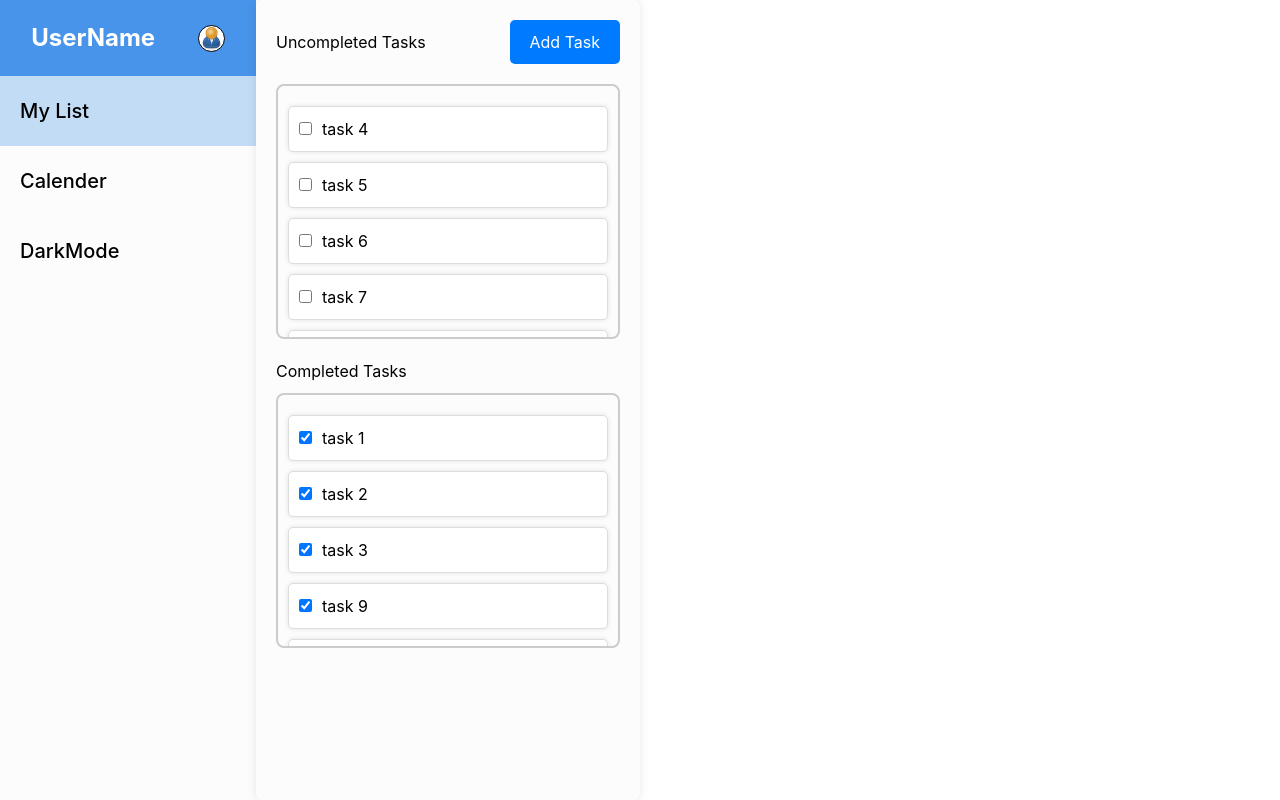
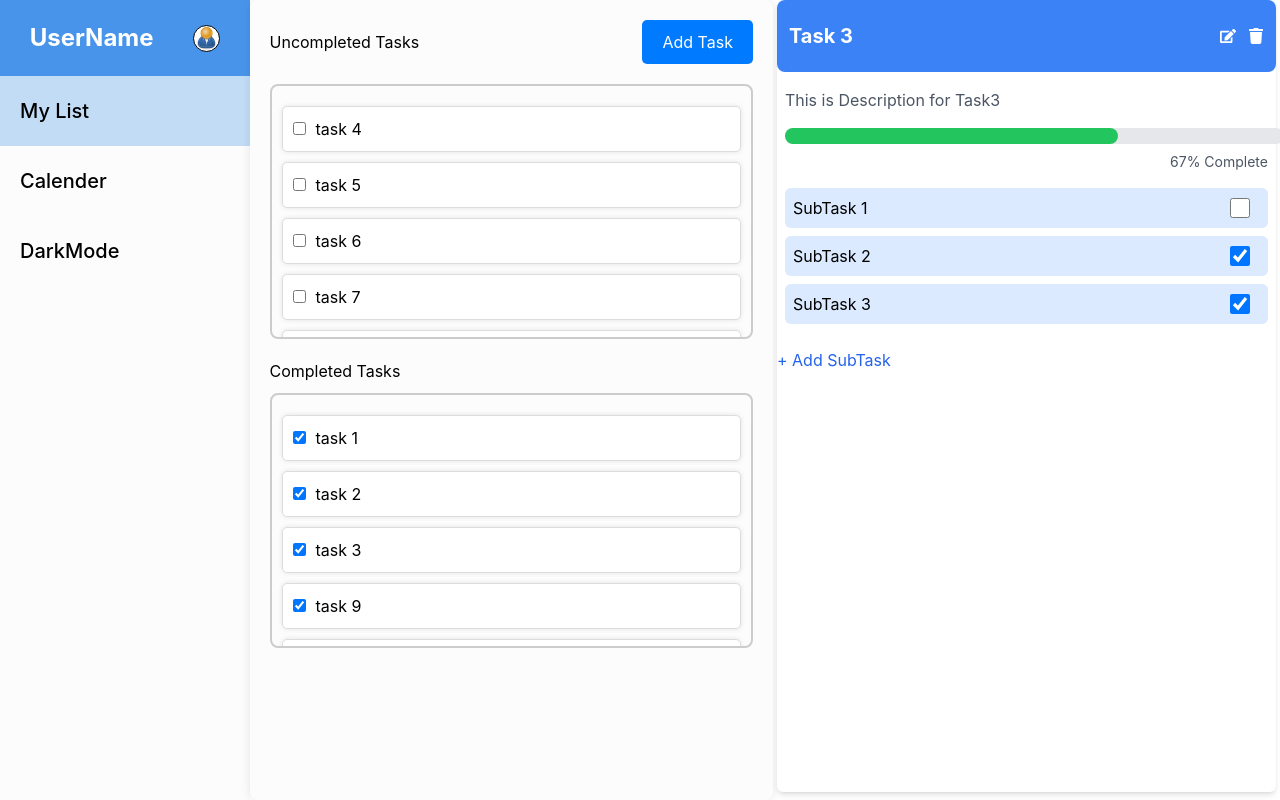
Before and after one commit to omarzydan610/DoHub, a React (Create React App) app: page / in a window 1280 px wide. Built offline with nearby package versions, Linux system fonts and the light colour scheme.

Commit message:
add the task description screen and the line of progress

```diff
--- a/package.json
+++ b/package.json
@@ -10,6 +10,7 @@
     "postcss": "^8.4.47",
     "react": "^18.3.1",
     "react-dom": "^18.3.1",
+    "react-icons": "^5.3.0",
     "react-router-dom": "^6.28.0",
     "react-scripts": "5.0.1",
     "tailwindcss": "^3.4.14",
--- a/src/components/homepage/ListScreen.js
+++ b/src/components/homepage/ListScreen.js
@@ -2,11 +2,13 @@ import React from 'react';
 import SideBar from "./SideBar"
 import MiddleBar from "./middlebar"
 import "../../styles/listScreen.css"
+import TaskEdit from './TaskEdit';
 function ListScreen(){
     return(
         <div className="list-screen">
-            <SideBar/>
-            <MiddleBar/>
+            <SideBar className = "w-1/5"/>
+            <MiddleBar className = "w-2/5"/>
+            <TaskEdit className ="w-2/5"/>
         </div>
     )
 }
--- a/src/components/homepage/SideBar.js
+++ b/src/components/homepage/SideBar.js
@@ -3,7 +3,7 @@ import "../../styles/SideBar.css"
 import Usr from "../../images/User.png"
 function SideBar(){
     return(
-        <div className="side-bar">
+        <div className="side-bar w-1/2">
             <div className="username-section">
                 <div className="name">UserName</div>
                 <div className="image"><img src={Usr} alt=""/></div>
--- /dev/null
+++ b/src/components/homepage/TaskEdit.js
@@ -0,0 +1,73 @@
+import React, { useState } from "react";
+import { FaEdit, FaTrash } from 'react-icons/fa';
+
+export default function TaskEdit() {
+    const [subtasks, setSubtasks] = useState([
+        { id: 1, name: 'SubTask 1', completed: false },
+        { id: 2, name: 'SubTask 2', completed: true },
+        { id: 3, name: 'SubTask 3', completed: true },
+    ]);
+
+    // Calculate completion percentage based on subtasks
+    const completedTasks = subtasks.filter(task => task.completed).length;
+    const totalTasks = subtasks.length;
+    const completionPercentage = (completedTasks / totalTasks) * 100;
+
+    // Toggle completion of a subtask
+    const toggleCompletion = (id) => {
+        setSubtasks(subtasks.map(task =>
+            task.id === id ? { ...task, completed: !task.completed } : task
+        ));
+    };
+
+    return (
+        <div className="mb-2   bg-white shadow-md rounded-md  w-full mx-1">
+            <div className="flex justify-between items-center rounded-lg p-3 bg-blue-500 w-full mb-4">
+                <h2 className="text-xl font-bold text-white">Task 3</h2>
+                <div className="flex space-x-3">
+                    <button className="text-white hover:text-blue-200">
+                        <FaEdit />
+                    </button>
+                    <button className="text-white hover:text-red-200">
+                        <FaTrash />
+                    </button>
+                </div>
+            </div>
+            <p className="text-gray-600 mx-2 mb-4">This is Description for Task3</p>
+
+            {/* Progress Bar */}
+            <div className="w-full mx-2 bg-gray-200 rounded-full h-4 mb-2">
+                <div
+                    className="bg-green-500 h-4 rounded-full transition-all duration-300"
+                    style={{ width: `${completionPercentage}%` }}
+                ></div>
+            </div>
+            <p className="text-right mx-2 text-sm text-gray-600 mb-4">
+                {completionPercentage.toFixed(0)}% Complete
+            </p>
+
+            {/* Subtasks */}
+            <div className="mt-4 mx-2 space-y-2">
+                {subtasks.map((task) => (
+                    <div
+                        key={task.id}
+                        className="flex items-center justify-between bg-blue-100 p-2 rounded-md"
+                    >
+                        <span>{task.name}</span>
+                        <input
+                            type="checkbox"
+                            checked={task.completed}
+                            onChange={() => toggleCompletion(task.id)}
+                            className="form-checkbox h-5 w-5 text-blue-600"
+                        />
+                    </div>
+                ))}
+            </div>
+
+            {/* Add Subtask Button */}
+            <button className="mt-6 text-blue-600 hover:underline">
+                + Add SubTask
+            </button>
+        </div>
+    );
+}
--- a/src/components/homepage/middlebar.js
+++ b/src/components/homepage/middlebar.js
@@ -4,7 +4,7 @@ import UncompletedTask from '../tasks/uncompletedtask';
 
 function MiddleBar() {
     return (
-        <div className="middle-bar">
+        <div className="middle-bar w-full ">
             <div className="task-form-section">
                 <h2>Uncompleted Tasks</h2>
                 <form id="taskForm">
--- a/src/styles/SideBar.css
+++ b/src/styles/SideBar.css
@@ -1,5 +1,5 @@
 .side-bar {
-  width: 20%;
+  /* width: 20%; */
   height: 100vh;
   background-color: #eeeeee30;
   display: flex;
--- a/src/styles/middlebar.css
+++ b/src/styles/middlebar.css
@@ -1,6 +1,6 @@
 .middle-bar {
   height: 100vh;
-  width: 30%;
+  /* width: 30%; */
   padding: 20px;
   background-color: #eeeeee30;
   border-radius: 8px;
```
Also changed, not shown: 1 other file (tests, documents, lock files or other folders).
